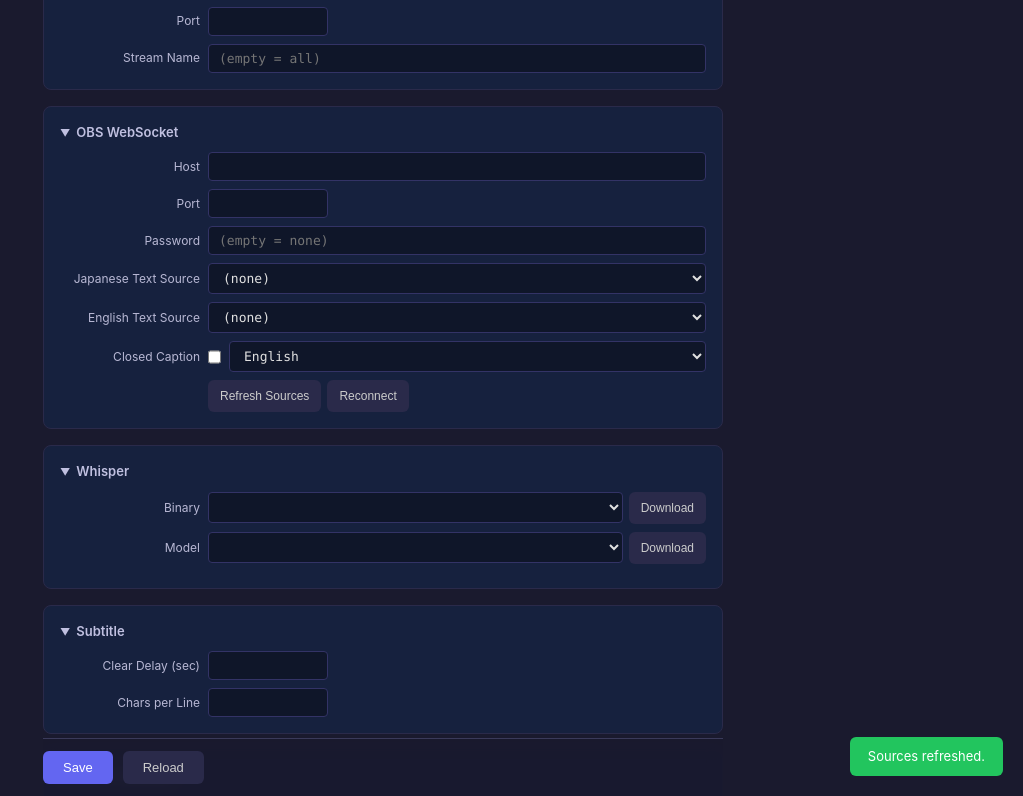
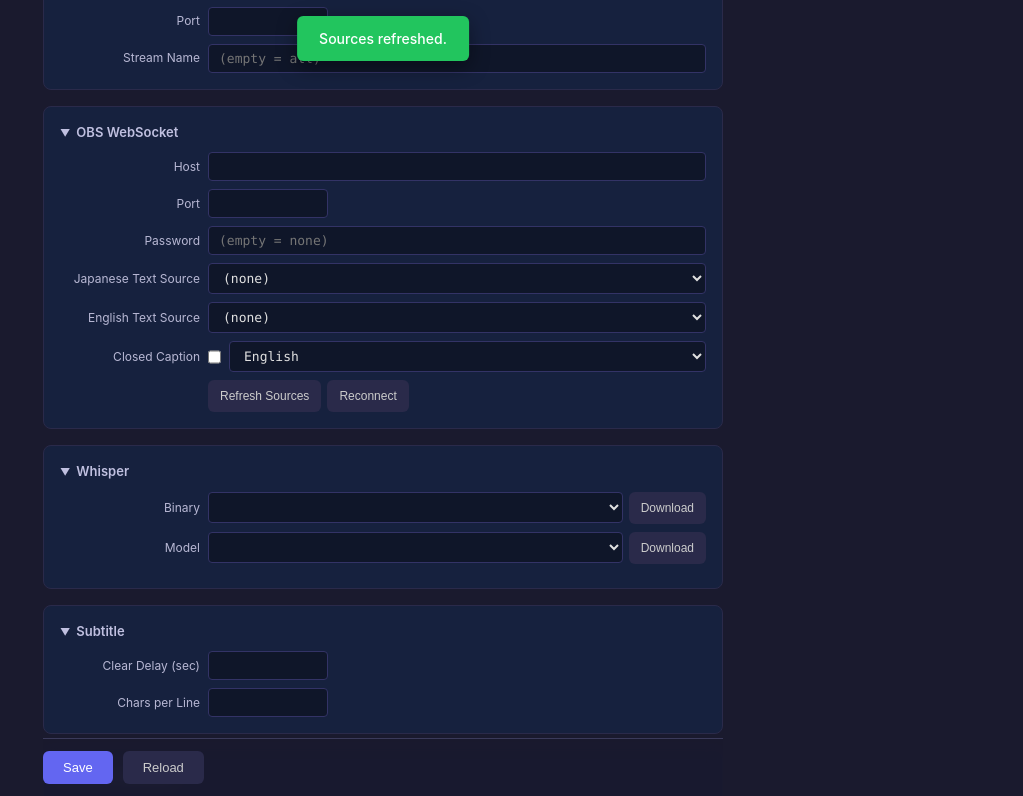
Before and after one commit to semnil/jimaku-translator, an Electron app: page src/ui/index.html in a window 1280 px wide. Both pictures are taken after a click on the button "Refresh Sources". Shown: the part 779-1575 px from the top of the page, without its empty margins (257-1280 px from the left). Drawn offline with Linux system fonts and the light colour scheme; no server answers.

Commit message:
fix(ui): 保存通知 toast を上部中央に配置し最前面表示
bottom: 20px; right: 20px; は Electron ウィンドウ下端で保存ボタン横に
重なり、small green プレートが背景と同化して見落とされた。top: 20px;
中央寄せ + z-index: 10000 + box-shadow + スライドダウンアニメーションで
保存結果を最前面で確実に視認できるようにする。

```diff
--- a/src/ui/index.html
+++ b/src/ui/index.html
@@ -477,18 +477,27 @@ button:focus-visible {
 /* Toast notification */
 .toast {
   position: fixed;
-  bottom: 20px;
-  right: 20px;
+  top: 20px;
+  left: 50%;
+  transform: translateX(-50%) translateY(-12px);
   background: #22c55e;
   color: #fff;
-  padding: 10px 18px;
+  padding: 12px 22px;
   border-radius: 6px;
-  font-size: 13px;
+  font-size: 14px;
+  font-weight: 500;
+  box-shadow: 0 6px 20px rgba(0, 0, 0, 0.4);
   opacity: 0;
-  transition: opacity 0.3s;
+  transition: opacity 0.25s, transform 0.25s;
   pointer-events: none;
-}
-.toast.show { opacity: 1; }
+  z-index: 10000;
+  max-width: calc(100% - 40px);
+  text-align: center;
+}
+.toast.show {
+  opacity: 1;
+  transform: translateX(-50%) translateY(0);
+}
 .toast.error { background: #ef4444; }
 
 .install-badge {
```
